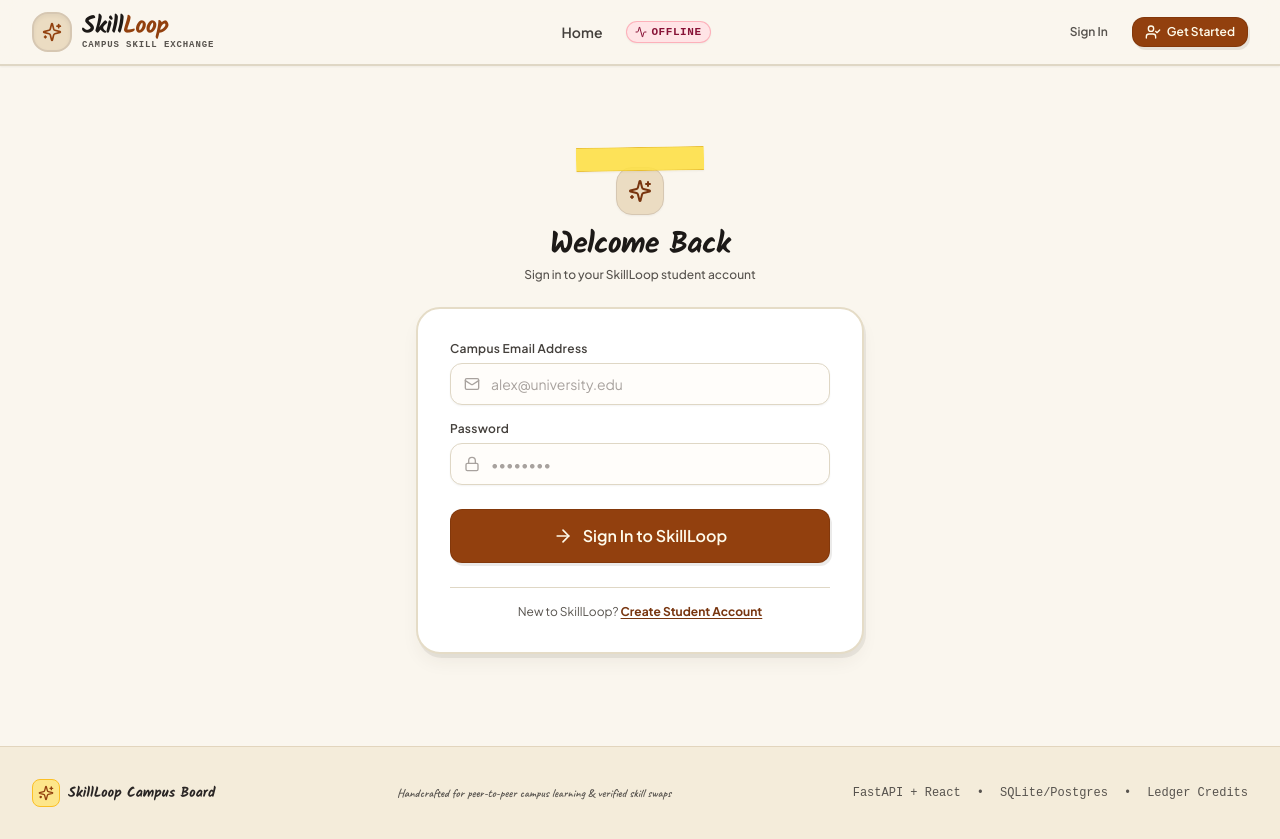
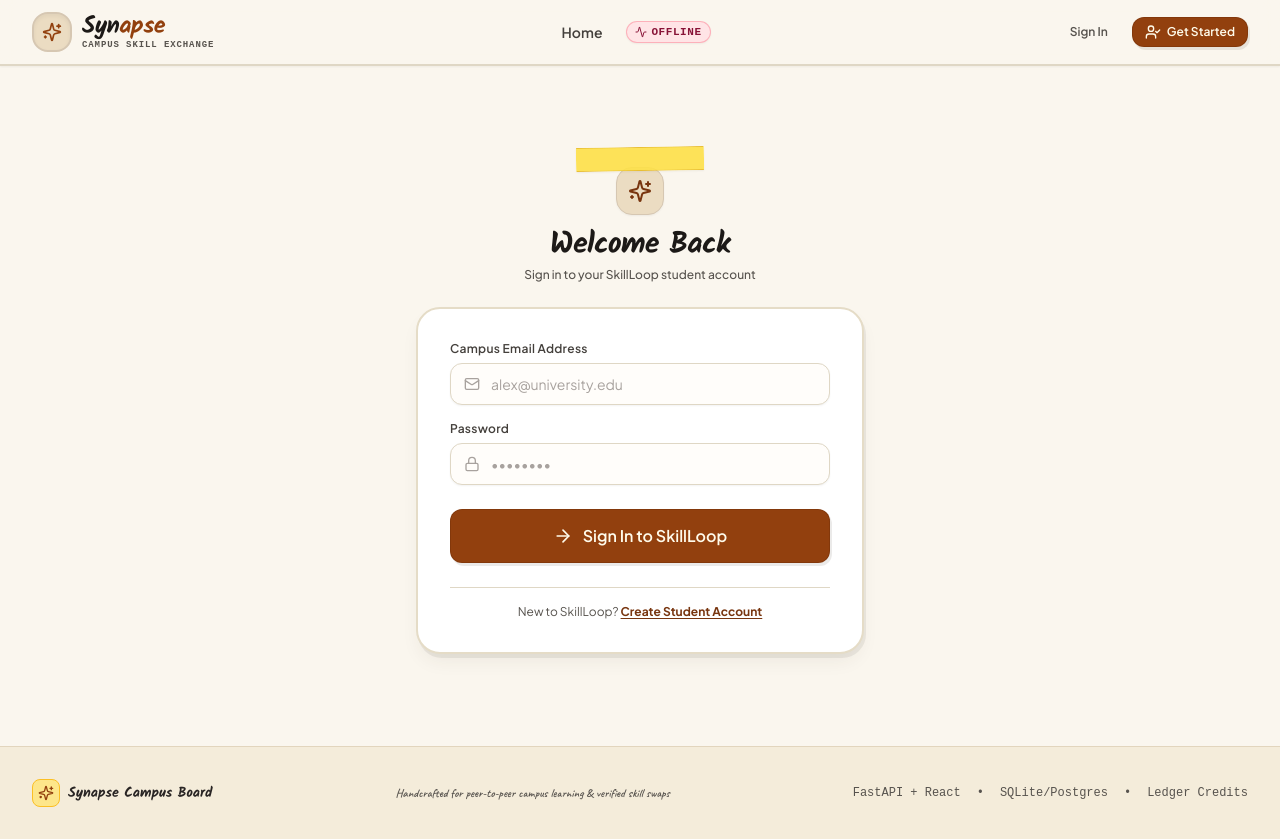
Before and after one commit to Prag-18/SkilLoop, a React (Vite) app: page /login in a window 1280 px wide. Built offline with nearby package versions, Linux system fonts and the light colour scheme; no server answers.

Commit message:
feat: add layout components including Navbar, Footer, and Sidebar along with application constants and HTML structure

```diff
--- a/index.html
+++ b/index.html
@@ -4,7 +4,7 @@
     <meta charset="UTF-8" />
     <link rel="icon" type="image/svg+xml" href="/vite.svg" />
     <meta name="viewport" content="width=device-width, initial-scale=1.0" />
-    <title>SkillLoop - Campus Skill-Exchange Platform</title>
+    <title>Synapse - Campus Skill-Exchange Platform</title>
     <link rel="preconnect" href="https://fonts.googleapis.com">
     <link rel="preconnect" href="https://fonts.gstatic.com" crossorigin>
     <link href="https://fonts.googleapis.com/css2?family=Caveat:wght@600;700&family=Kalam:wght@400;700&family=Plus+Jakarta+Sans:wght@400;500;600;700;800&family=Space+Grotesk:wght@600;700&display=swap" rel="stylesheet">
--- a/src/components/layout/Footer.jsx
+++ b/src/components/layout/Footer.jsx
@@ -11,7 +11,7 @@ export const Footer = () => {
               <Sparkles className="w-4 h-4 text-amber-800" />
             </div>
             <span className="text-sm font-bold text-stone-800 font-heading">
-              SkillLoop Campus Board
+              Synapse Campus Board
             </span>
           </div>
 
--- a/src/components/layout/Navbar.jsx
+++ b/src/components/layout/Navbar.jsx
@@ -56,7 +56,7 @@ export const Navbar = () => {
             </div>
             <div>
               <span className="font-heading font-extrabold text-2xl tracking-tight text-stone-900">
-                Skill<span className="text-amber-800 font-extrabold">Loop</span>
+                Syn<span className="text-amber-800 font-extrabold">apse</span>
               </span>
               <span className="block text-[9px] text-stone-600 font-bold -mt-1 tracking-widest uppercase font-mono">
                 Campus Skill Exchange
--- a/src/components/layout/Sidebar.jsx
+++ b/src/components/layout/Sidebar.jsx
@@ -35,7 +35,7 @@ export const Sidebar = ({ activeTab = 'overview', setActiveTab }) => {
             <span className="w-2 h-2 rounded-full bg-amber-700 inline-block" />
             STUDENT JOURNAL
           </span>
-          <span className="text-[10px] text-stone-500 font-handwriting font-bold text-sm">2025/26</span>
+          <span className="text-[10px] text-stone-500 font-handwriting font-bold text-sm">2026/27</span>
         </div>
 
         <nav className="space-y-1.5">
--- a/src/pages/Dashboard.jsx
+++ b/src/pages/Dashboard.jsx
@@ -116,7 +116,7 @@ export const Dashboard = () => {
                 <div className="space-y-1.5">
                   <div className="flex items-center gap-2 flex-wrap mb-1">
                     <span className="stamp-seal text-xs">★ CAMPUS SKILL LOG ★</span>
-                    <span className="text-xs text-stone-500 font-handwriting font-bold text-sm">semester entry · 2025</span>
+                    <span className="text-xs text-stone-500 font-handwriting font-bold text-sm">semester entry · 2026</span>
                   </div>
                   <h1 className="text-3xl sm:text-4xl font-extrabold text-stone-900 font-heading tracking-tight">
                     Welcome back, <span className="highlighter-yellow">{userProfile?.full_name || user?.full_name || 'Dark sider'}</span>!
--- a/src/utils/constants.js
+++ b/src/utils/constants.js
@@ -1,4 +1,4 @@
-export const APP_NAME = 'SkillLoop';
+export const APP_NAME = 'Synapse';
 export const APP_VERSION = '1.0.0-phase1';
 
 export const SKILL_CATEGORIES = [
```
